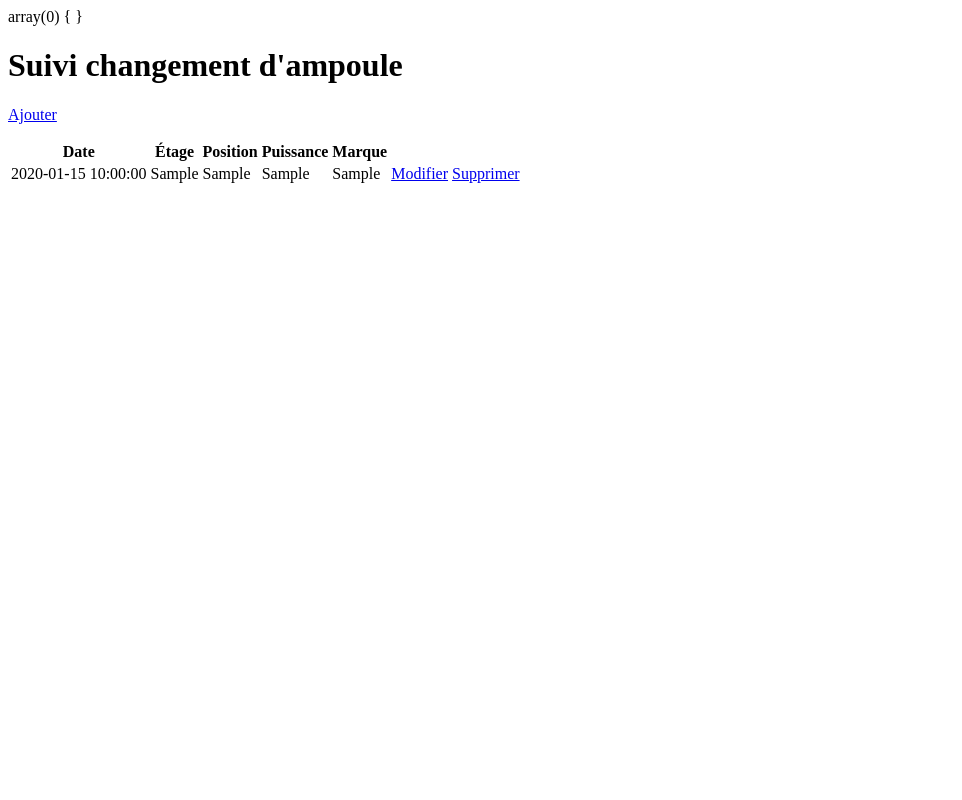
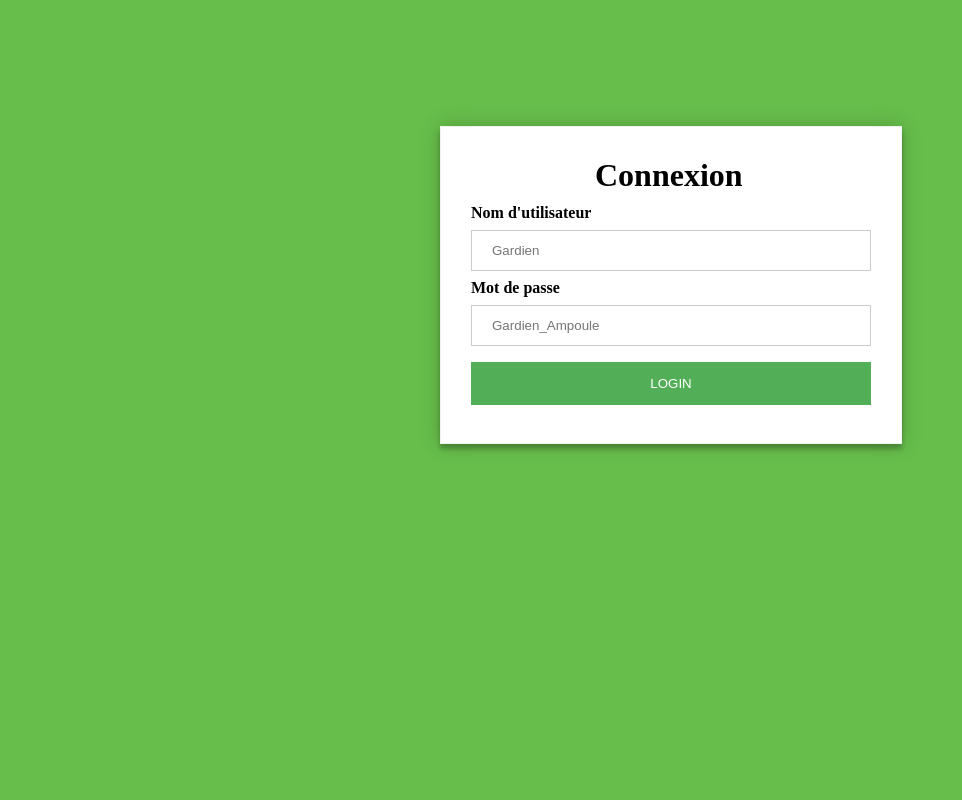
Before and after one commit to JessicaDaSilvaC/gardien, a PHP site: page / in a window 1280 px wide. Shown: the whole page, without its empty margins (0-962 px from the left). Run offline with PHP 8.4, Linux system fonts and the light colour scheme; tables that the repository leaves empty or names only in its code hold one stand-in row (values such as "Sample post").

Commit message:
mise à jour

```diff
--- a/db.php
+++ b/db.php
@@ -3,7 +3,6 @@
     define('USER', 'root');
     define('PWD','');
     define('HOST','localhost');
-var_dump($_POST);
         try{
                 $dbh = new PDO('mysql:host='.HOST.';port=3308;dbname='.DATABASE.'', USER, PWD, array(PDO::MYSQL_ATTR_INIT_COMMAND=>'SET NAMES utf8'));
         } catch (PDOException $e){
--- a/delete.php
+++ b/delete.php
@@ -2,16 +2,16 @@
     require_once('db.php');
 
 //Vérification de l'existence de la variable d'URL
-    if(isset($_get['date_changement'])){
+    if(isset($_GET['id'])){
 
 //Requête de suppression avec marqueyr lié avec une variable
-        $sql = 'DELETE FROM gardien WHERE date_changement=:date_changement';
+        $sql = 'DELETE FROM gardien WHERE id=:id';
 
 //Préparation de la requête
         $sth = $dbh->prepare($sql);
 
 //lien entre marqueur et variable
-        $sth->bindParam(':date_changement', $_GET[date_changement], PDO::PARAM_INT);
+        $sth->bindParam(':id', $_GET['id'], PDO::PARAM_INT);
 
 //Execution de la requête
         $sth->execute();
--- a/index.php
+++ b/index.php
@@ -1,54 +1,30 @@
-<?php
-        require_once('db.php');
-?>
-<!DOCTYPE html>
-<html lang="fr">
+<html>
     <head>
-    <meta charset="UTF-8">
-    <meta name="viewport" content="width=device-width, initial-scale=1.0">
-    <title>Suivis changement d'ampoule</title>
+       <meta charset="utf-8">
+        <link rel="stylesheet" href="style.css"/>
     </head>
     <body>
-    <h1>Suivi changement d'ampoule </h1>
-    <p><a href="edit.php">Ajouter</a></p>
-    <table>
-        <tr>
-            <th>Date</th>
-            <th>Étage</th>
-            <th>Position</th>
-            <th>Puissance</th>
-            <th>Marque</th>
-        </tr>
+        <div id="container">
+            <!-- zone de connexion -->
+
+            <form action="verification.php" method="POST">
+                <h1>Connexion</h1>
+
+                <label><b>Nom d'utilisateur</b></label>
+                <input type="text" placeholder="Gardien" name="username" required>
+
+                <label><b>Mot de passe</b></label>
+                <input type="password" placeholder="Gardien_Ampoule" name="password" required>
+
+                <input type="submit" id='submit' value='LOGIN' >
                 <?php
-//Préparation de requête
-            $sql = 'SELECT id, date_changement, etage, position, puissance, marque FROM gardien';
-            $sth = $dbh->prepare($sql);
-//Execution
-            $sth->execute();
-//Récupération de l'extraction
-            $datas = $sth->fetchALL(PDO::FETCH_ASSOC);
-//Gestion du format de la date
-            $intlDateFormatter = new IntlDateFormatter('fr_FR', IntlDateFormatter::SHORT, IntlDateFormatter::NONE);
-//Parcours et impression à l'écran des données
-//Boucle pour parcourir toutes les lignes
-            foreach($datas as $data){
-                echo'<tr>';
-                    echo '<td>' .$data['date_changement']. '</td>';
-                    echo '<td>' .$data['etage']. '</td>';
-                    echo '<td>' .$data['position']. '</td>';
-                    echo '<td>' .$data['puissance']. '</td>';
-                    echo '<td>' .$data['marque']. '</td>';
-                    echo '<td><a href="edit.php?edit=1&id='.$data['id'].'">Modifier</a> <a href="delete.php?id='.$data['id'].'">Supprimer<a><td>';
-                echo '</tr>';
+                if(isset($_GET['erreur'])){
+                    $err = $_GET['erreur'];
+                    if($err==1 || $err==2)
+                        echo "<p style='color:red'>Utilisateur ou mot de passe incorrect</p>";
                 }
                 ?>
-    </table>
-    <?php
-//Si le nombre d'élément dans le tableau est nul
-//Alors on enregistre pas
-        if(count($datas)=== 0 ){
-            echo"<p>Aucun changement d'ampoule</p>";
-        }
-    ?>
+            </form>
+        </div>
     </body>
 </html>
--- a/style.css
+++ b/style.css
@@ -0,0 +1,47 @@
+body{
+    background: #67BE4B;
+}
+#container{
+    width:400px;
+    margin:0 auto;
+    margin-top:10%;
+}
+/* Bordered form */
+form {
+    width:100%;
+    padding: 30px;
+    border: 1px solid #f1f1f1;
+    background: #fff;
+    box-shadow: 0 0 20px 0 rgba(0, 0, 0, 0.2), 0 5px 5px 0 rgba(0, 0, 0, 0.24);
+}
+#container h1{
+    width: 38%;
+    margin: 0 auto;
+    padding-bottom: 10px;
+}
+
+/* Full-width inputs */
+input[type=text], input[type=password] {
+    width: 100%;
+    padding: 12px 20px;
+    margin: 8px 0;
+    display: inline-block;
+    border: 1px solid #ccc;
+    box-sizing: border-box;
+}
+
+/* Set a style for all buttons */
+input[type=submit] {
+    background-color: #53af57;
+    color: white;
+    padding: 14px 20px;
+    margin: 8px 0;
+    border: none;
+    cursor: pointer;
+    width: 100%;
+}
+input[type=submit]:hover {
+    background-color: white;
+    color: #53af57;
+    border: 1px solid #53af57;
+}
```
Also changed, not shown: edit.php (+8 -7 lines), gestion.php (added, +54 -0 lines), verification.php (added, +38 -0 lines). Lines whose indentation alone changed are shown as unchanged.
